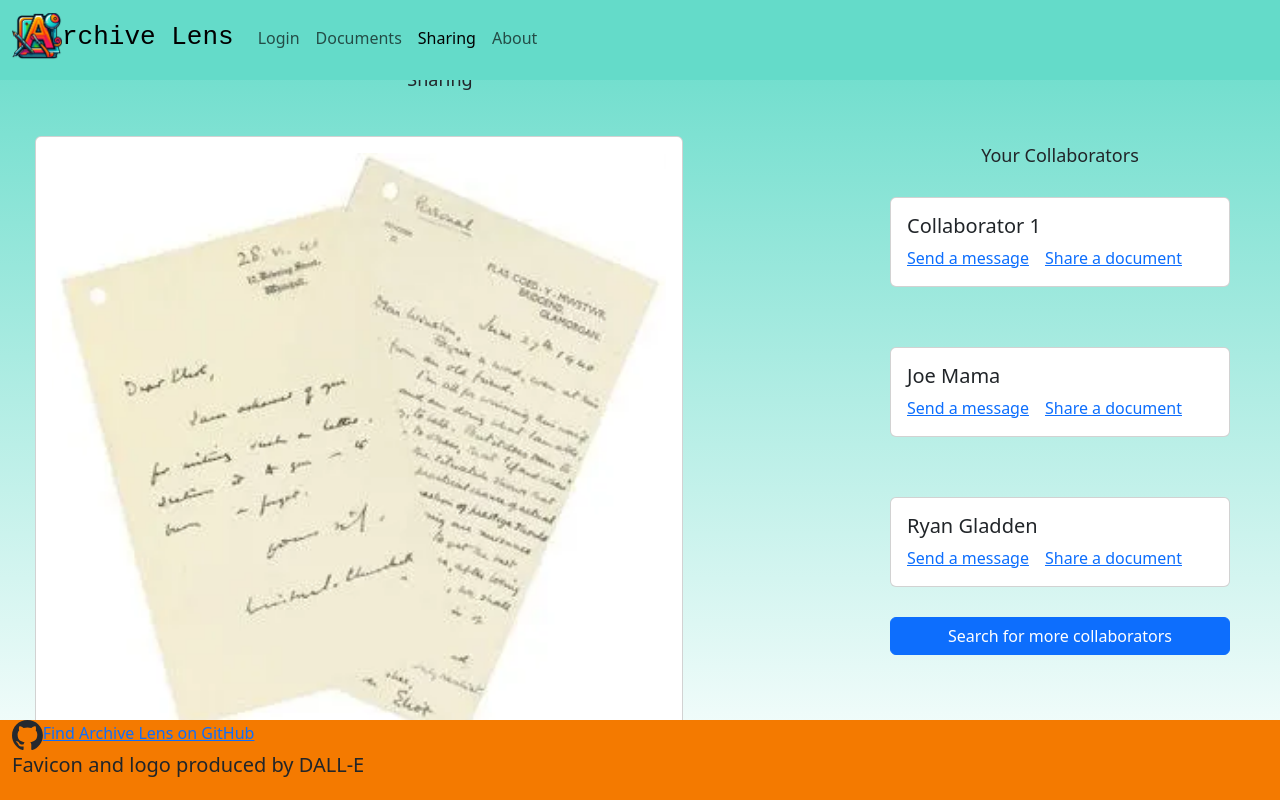
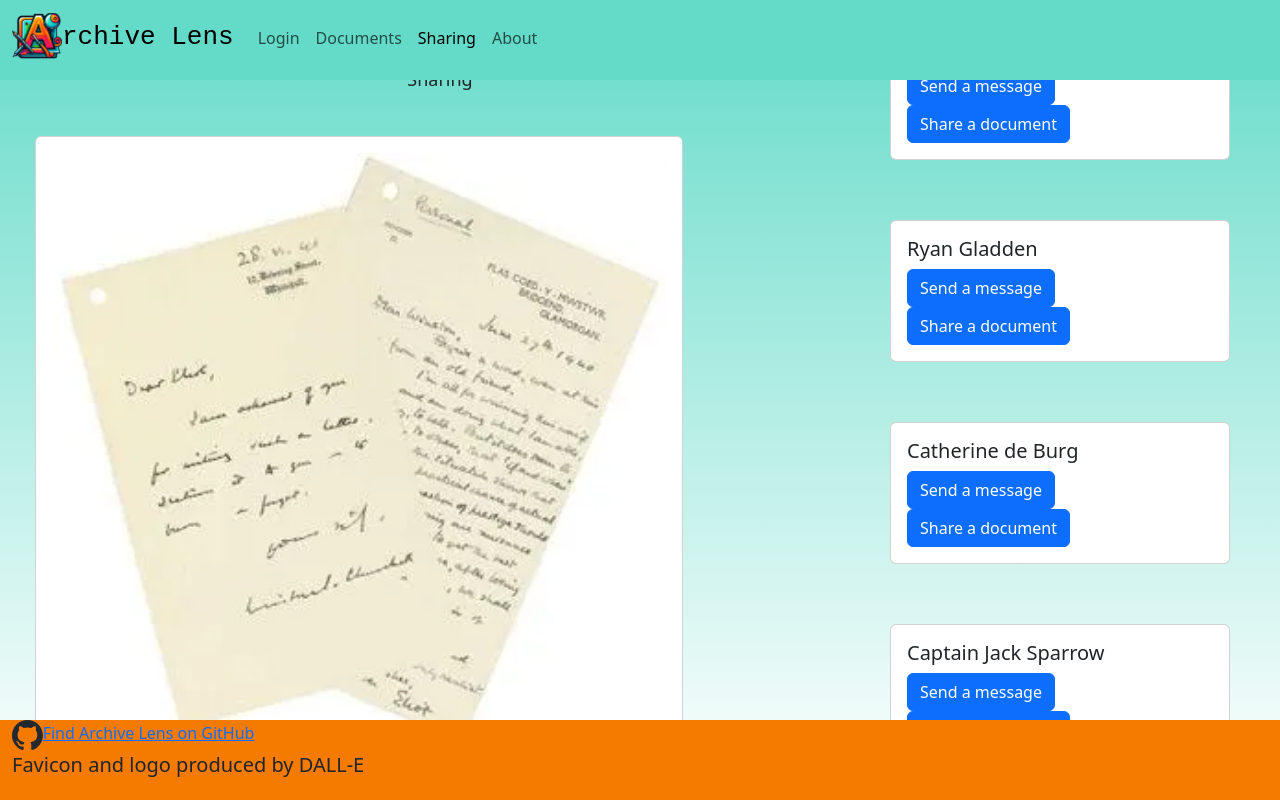
Before and after one commit to ryangladden/startup, a React (Vite) app: page /sharing in a window 1280 px wide. Built offline with nearby package versions, Linux system fonts and the light colour scheme.

Commit message:
Add chat feature

```diff
--- a/src/doc_list/Filter.jsx
+++ b/src/doc_list/Filter.jsx
@@ -1,50 +1,6 @@
 import React from 'react';
 import { Form } from 'react-bootstrap';
 import Button from 'react-bootstrap/Button';
-
-
-const dates = [
-    "12 July 1958", "29 January 1981", "04 March 2000", "15 August 1975", "22 November 1995",
-    "30 September 1963", "10 June 1988", "05 April 2010", "18 December 1947", "01 February 2022",
-    "08 May 1990", "14 July 2015", "19 October 1983", "03 June 1971", "27 March 1969",
-    "09 September 2005", "11 November 2011", "25 December 1999", "07 February 2020", "16 April 1986",
-    "01 August 1967", "21 October 1978", "13 March 2016", "06 January 2002", "28 February 1992",
-    "12 December 1955", "30 July 2017", "17 June 2003", "02 November 2019", "04 May 1984",
-    "18 September 2012", "23 April 1961", "29 October 1974", "15 February 1997", "09 August 2008",
-    "05 March 2021", "26 December 1989", "31 January 1952", "20 July 1976", "11 June 2007",
-    "07 September 1960", "22 May 1993", "08 April 2014", "14 October 1959", "03 March 1980",
-    "16 August 2009", "28 November 1973", "19 December 1964", "24 January 1998", "10 October 1985",
-    "27 July 2013", "06 June 2006", "09 April 1954"
-];
-
-const names = [
-    "Joe Mama", "John Doe", "Gary E. Stevenson", "Jane Smith", "Samuel Adams",
-    "Rebecca Black", "Charles Montgomery", "Olivia Benson", "Ethan Hunt", "Margaret Thatcher",
-    "Bruce Wayne", "Clark Kent", "Peter Parker", "Tony Stark", "Natasha Romanoff"
-    // "Steve Rogers", "Diana Prince", "Barry Allen", "Wanda Maximoff", "Jean Grey",
-    // "Bilbo Baggins", "Frodo Baggins", "Samwise Gamgee", "Gandalf the Grey", "Aragorn",
-    // "Legolas Greenleaf", "Gimli", "Sauron", "Saruman", "Elrond",
-    // "Obi-Wan Kenobi", "Anakin Skywalker", "Darth Vader", "Luke Skywalker", "Han Solo",
-    // "Leia Organa", "Yoda", "Palpatine", "Kylo Ren", "Rey Skywalker",
-    // "Homer Simpson", "Marge Simpson", "Bart Simpson", "Lisa Simpson", "Maggie Simpson",
-    // "Walter White", "Jesse Pinkman", "Saul Goodman", "Gus Fring", "Mike Ehrmantraut",
-    // "Sherlock Holmes", "John Watson", "James Moriarty"
-];
-
-const titles = [
-    "Mission Letter", "First day at college journal", "Really sad letter", "Lost in New York Diary", "The Day I Got a Dog",
-    "Reflections on a Rainy Day", "A Letter to My Future Self", "Grandma's Secret Recipe", "Surviving the Apocalypse", "A Love Letter to Pizza",
-    "That Time I Got Lost in Walmart", "The Mystery of the Missing Socks", "Confessions of a Procrastinator", "The One That Got Away", "How I Met Your Mother (Not the Show)",
-    "My 30-Day Social Media Detox", "The Great Spaghetti Incident", "My Summer Abroad", "The Haunted House on Elm Street", "Why Pineapple Belongs on Pizza",
-    "Midnight Thoughts", "The Most Embarrassing Moment of My Life", "A Letter to My Future Children", "Memoirs of a Coffee Addict", "Adventures in Babysitting",
-    "How to Fail at Cooking", "The Case of the Missing Homework", "That One Time I Saw a UFO", "The Secret Life of a House Cat", "Confessions of a Night Owl",
-    "The Worst First Date Ever", "A Day in the Life of a Professional Napper", "The Science Behind Procrastination", "I Tried Meditation for a Week", "The Chronicles of My Broken Phone",
-    "A Week Without Caffeine", "The Legend of the Lost Remote", "Tales from the Drive-Thru", "How I Accidentally Joined a Cult", "The Art of Doing Nothing",
-    "Lessons I Learned from My Dog", "The Story of My First Car", "How I Survived High School", "That One Time I Met a Celebrity", "The Tale of the Missing WiFi",
-    "Why I’ll Never Go Camping Again", "How I Became a Morning Person", "The Day My Alarm Betrayed Me", "Why You Should Never Trust AutoCorrect", "How to Win an Argument with Yourself",
-    "The Struggles of Being Left-Handed", "The Curse of the Unfinished Book", "The Joy of Canceling Plans", "How to Survive a Family Road Trip"
-];
-
 
 
 export default function Filter( { sendFilterData, baseFilter } ) {
@@ -113,8 +69,8 @@ export default function Filter( { sendFilterData, baseFilter } ) {
 
     let nameFilter = [];
 
-    for (const name in baseFilter.filterBy.author.sort()) {
-        const current = baseFilter.filterBy.author.sort()[name]
+    for (const name in Array.from(new Set(baseFilter.filterBy.author.sort()))) {
+        const current = Array.from(new Set(baseFilter.filterBy.author.sort()))[name];
         nameFilter.push(<Form.Check
         type='checkbox'
         label={current}
--- /dev/null
+++ b/src/sharing/Chat.jsx
@@ -0,0 +1,58 @@
+import React from 'react';
+import { Card, Form, Button } from 'react-bootstrap';
+import Message from './Message';
+
+const sampleMessages = [
+    {sender: 'You', time: '8:54', share: true, message: ''},
+    {sender: 'Joe Mama', time: '10:31', message: 'Hey, how are you doing?', share: false},
+    {sender: 'You', time: '10:34', message: 'Not much, did you check out that document I sent you?', share: false},
+    {sender: 'Joe Mama', time: '10:32', message: 'Yeah, I thought it was pretty cool', share: false},
+]
+
+export default function Chat({user, disableChat}) {
+
+
+    const [currentMessage, setCurrentMessage] = React.useState('')
+    const [messages, updateMessages] = React.useState(sampleMessages)
+    const messageEndRef = React.useRef(null);
+
+    function formatMessage(obj, key) {
+        return (<Message sender={obj.sender} message={obj.message} share={obj.share} time={obj.time} key={key}/>)
+    }
+
+    function sendMessage() {
+        const newMessage = {sender: 'You', message: currentMessage, share: false, time: new Date().toLocaleTimeString()};
+        updateMessages([...messages, newMessage])
+        setCurrentMessage('');
+    }
+
+    setTimeout(() => {
+        const newMessage = {sender:'Joe Mama', message:'Check out this document', share: false, time: new Date().toLocaleTimeString()}
+        updateMessages([...messages, newMessage])
+    }, 8000)
+
+
+    React.useEffect(() => {
+        messageEndRef.current?.scrollIntoView({ behavior: 'smooth' });
+    }, [messages]);
+
+
+    return (
+        <aside style={{height: '80vh', display: 'flex', flexDirection: 'column', border: '3px solid lightgrey', borderRadius: '20px', backgroundColor: 'white', margin: '20px', padding: '0'}}>
+            <div style={{flex: '0 0 20px', padding: '10px', fontWeight: 'bold', display: 'flex', flexDirection: 'row', alignItems: 'center', borderBottom: '1px solid grey'}}>
+                <Button size='sm' style={{flexGrow: '0'}} onClick={disableChat}>Return</Button>
+                <h4 style={{flexGrow: '1', textAlign: 'center'}}>Chat with {user}</h4>
+                </div>
+            <div style={{flexGrow: '1',overflow: 'auto'}}>
+                {messages.map((msg, index) => formatMessage(msg, index))}
+                <div ref={messageEndRef} />
+            </div>
+            <div style={{flex: '0 0 80px', padding: '15px', borderTop: '1px solid grey'}}>
+                <Form style={{display: 'flex', flexDirection: 'row', gap: '10px', width: '340px'}}>
+                    <Form.Control as='textarea' value={currentMessage} placeholder='Send a message...' onChange={(e)=> setCurrentMessage(e.target.value)}/>
+                    <Button onClick={sendMessage}>Send</Button>
+                </Form>
+            </div>
+        </aside>
+    )
+}
--- /dev/null
+++ b/src/sharing/CollaboratorCard.jsx
@@ -0,0 +1,14 @@
+import React from 'react';
+import {Card, Button} from 'react-bootstrap'
+
+export default function CollaboratorCard({collaborator, enableChat}) {
+    return (
+        <Card>
+        <Card.Body>
+            <Card.Title>{collaborator}</Card.Title>
+            <Button value={collaborator} onClick={enableChat}>Send a message</Button>
+            <Button>Share a document</Button>
+        </Card.Body>
+    </Card>
+    )
+}
--- /dev/null
+++ b/src/sharing/Collaborators.jsx
@@ -0,0 +1,16 @@
+import React from 'react';
+import { Button } from 'react-bootstrap'
+import CollaboratorCard from './CollaboratorCard';
+
+export default function Collaborators({enableChat}) {
+    return (
+    <aside>
+    <h3>Your Collaborators</h3>
+    <CollaboratorCard collaborator='Joe Mama' enableChat={enableChat}/>
+    <CollaboratorCard collaborator='Ryan Gladden' enableChat={enableChat}/>
+    <CollaboratorCard collaborator='Catherine de Burg' enableChat={enableChat}/>
+    <CollaboratorCard collaborator='Captain Jack Sparrow' enableChat={enableChat}/>
+    <button className="btn btn-primary">Search for more collaborators</button>
+</aside>
+    )
+}
--- a/src/sharing/sharing.jsx
+++ b/src/sharing/sharing.jsx
@@ -1,8 +1,24 @@
 import React from 'react';
 import './sharing.css'
+import Collaborators from './Collaborators';
+import Chat from './Chat';
 
 export function Sharing() {
-  return (
+
+
+    const [showChat, setShowChat] = React.useState(false);
+    const [chatUser, setChatUser] = React.useState('')
+
+    function enableChat(e) {
+        setChatUser(e.target.value)
+        setShowChat(true);
+    }
+
+    function disableChat() {
+        setShowChat(false);
+    }
+
+    return (
     <main className='sharing'>
     <section className="sharing">
         <h3>Sharing</h3>
@@ -24,31 +40,7 @@ export function Sharing() {
         </div>
         </div>
     </section>
-<aside>
-    <h3>Your Collaborators</h3>
-    <div className="card">
-        <div className="card-body">
-            <h5>Collaborator 1</h5>
-            <a className="card-link">Send a message</a>
-            <a className="card-link">Share a document</a>
-        </div>
-    </div>
-    <div className="card">
-        <div className="card-body">
-            <h5>Joe Mama</h5>
-            <a className="card-link">Send a message</a>
-            <a className="card-link">Share a document</a>
-        </div>
-    </div>
-    <div className="card">
-        <div className="card-body">
-            <h5>Ryan Gladden</h5>
-            <a className="card-link">Send a message</a>
-            <a className="card-link">Share a document</a>
-        </div>
-    </div>
-    <button className="btn btn-primary">Search for more collaborators</button>
-</aside>
+    {showChat ? <Chat user={chatUser} disableChat={()=>setShowChat(false)}/> : <Collaborators enableChat={enableChat}/>}
 </main>
   );
 }
```
Also changed, not shown: src/sharing/Message.jsx (added, +36 -0 lines).
